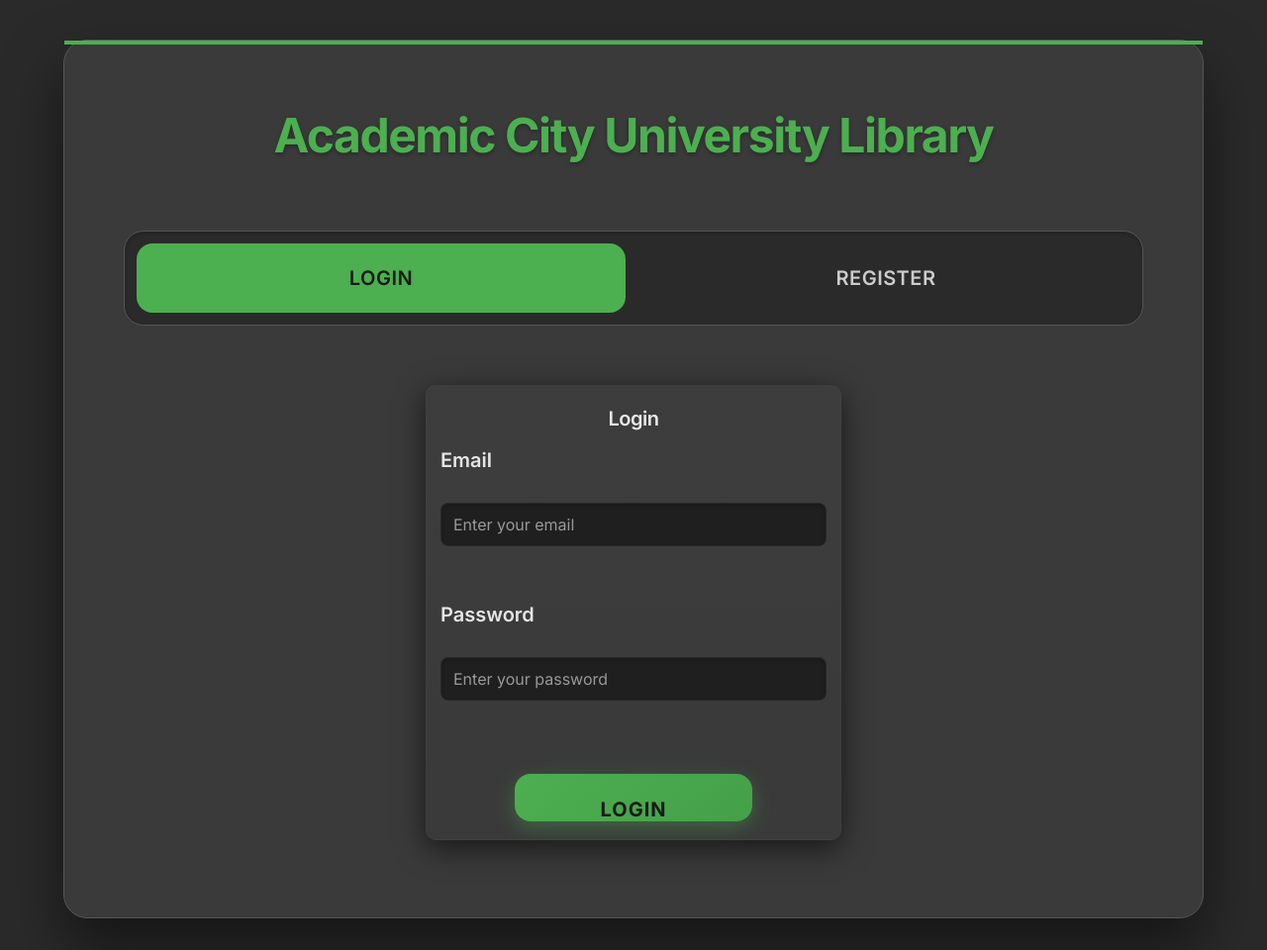
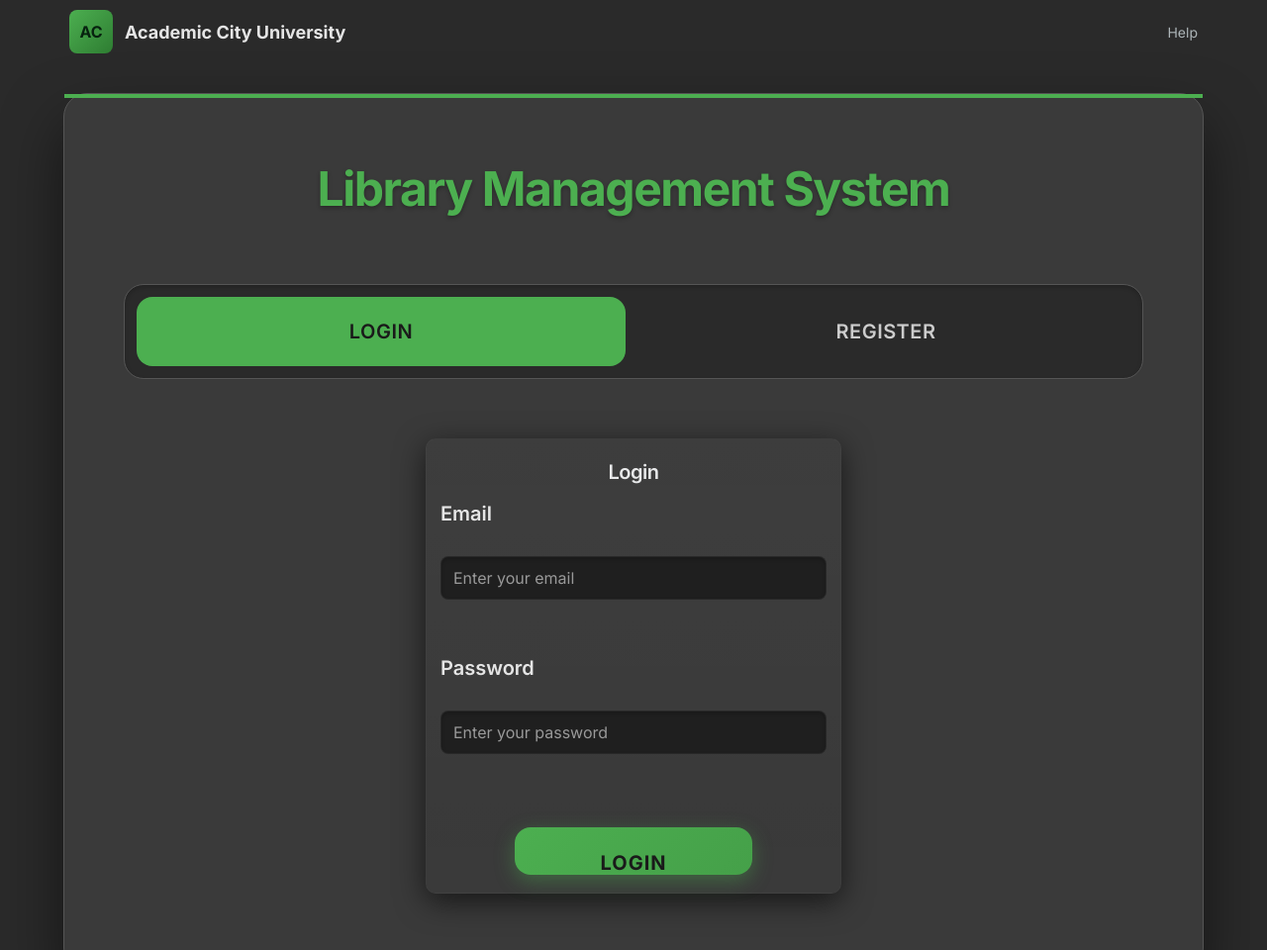
Before and after one commit to Joshua-Veve/JL, a plain HTML site: page index.html in a window 1280 px wide. Shown: the top 960 px of the page at 99% size. Drawn offline with Linux system fonts and the light colour scheme.

Commit message:
Add site header and adjust H1 for professional layout

```diff
--- a/index.html
+++ b/index.html
@@ -7,8 +7,15 @@
   <link rel="stylesheet" href="style.css">
 </head>
 <body>
+  <header class="site-header">
+    <div class="brand">
+      <div class="logo">AC</div>
+      <div class="brand-title">Academic City University</div>
+    </div>
+    <nav class="site-nav"><a href="#" style="color:var(--muted); text-decoration:none; font-size:14px;">Help</a></nav>
+  </header>
   <div class="container">
-    <h1>Academic City University Library</h1>
+    <h1>Library Management System</h1>
 
     <!-- Login/Register Section -->
     <div id="auth-section">
```
